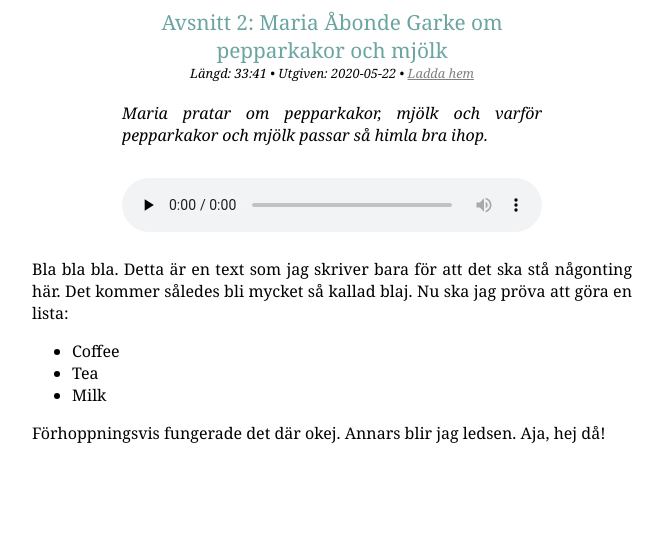
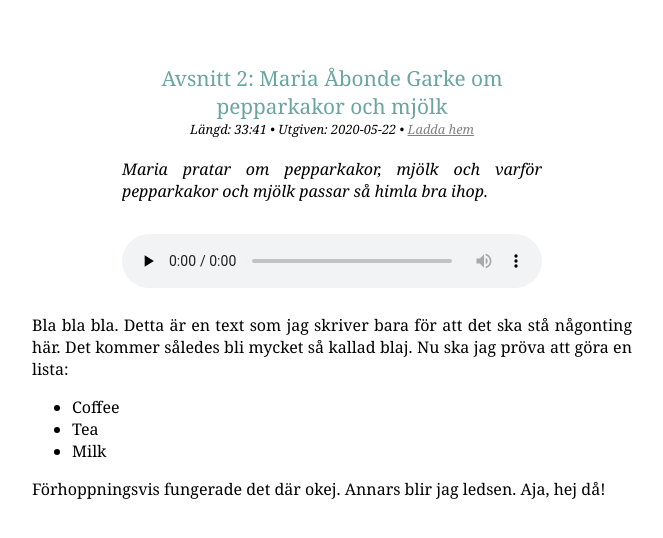
Before and after one commit to Dubbelblind/Dubbelblind.github.io, a Jekyll site: the page built from _posts/2020-05-22-Episod-2.md, in a window 1280 px wide. Shown: the top 538 px of the page, without its empty margins (308-971 px from the left). Built offline with Jekyll 4.4.1, drawn with Linux system fonts in a browser that asks for light colours.

Commit message:
Update post.html

```diff
--- a/_layouts/post.html
+++ b/_layouts/post.html
@@ -3,6 +3,7 @@
 ---
 <body>
 	<article>
+		<div class="avsnitt">
 			<div class="avsnitt_titel"><a href="{{ page.url | prepend: site.baseurl }}" class="avsnitt_titel_länk">{{ page.title }}</a></div>
 			<div class="avsnitt_info">
 				Längd: {{ page.duration }} • Utgiven: <time datetime="{{ page.date | date_to_xmlschema }}" itemprop="datePublished">{{ page.date | date: "%Y-%m-%d" }}</time> • <a href="{{ site.baseurl }}{{ page.file }}" download="{{ page.title }}">Ladda hem</a>
@@ -10,5 +11,6 @@
 			<div class="avsnitt_summering">{{ page.summary }} </div>
 			<audio controls preload="none" class="avsnitt_uppspelare " src="{{ page.file }}" type="audio/mp3"></audio>
 			<div class="avsnitt_beskrivning">{{ page.description }} </div>
+		</div>
 	</article>
 </body>
```
Lines whose indentation alone changed are shown as unchanged.
